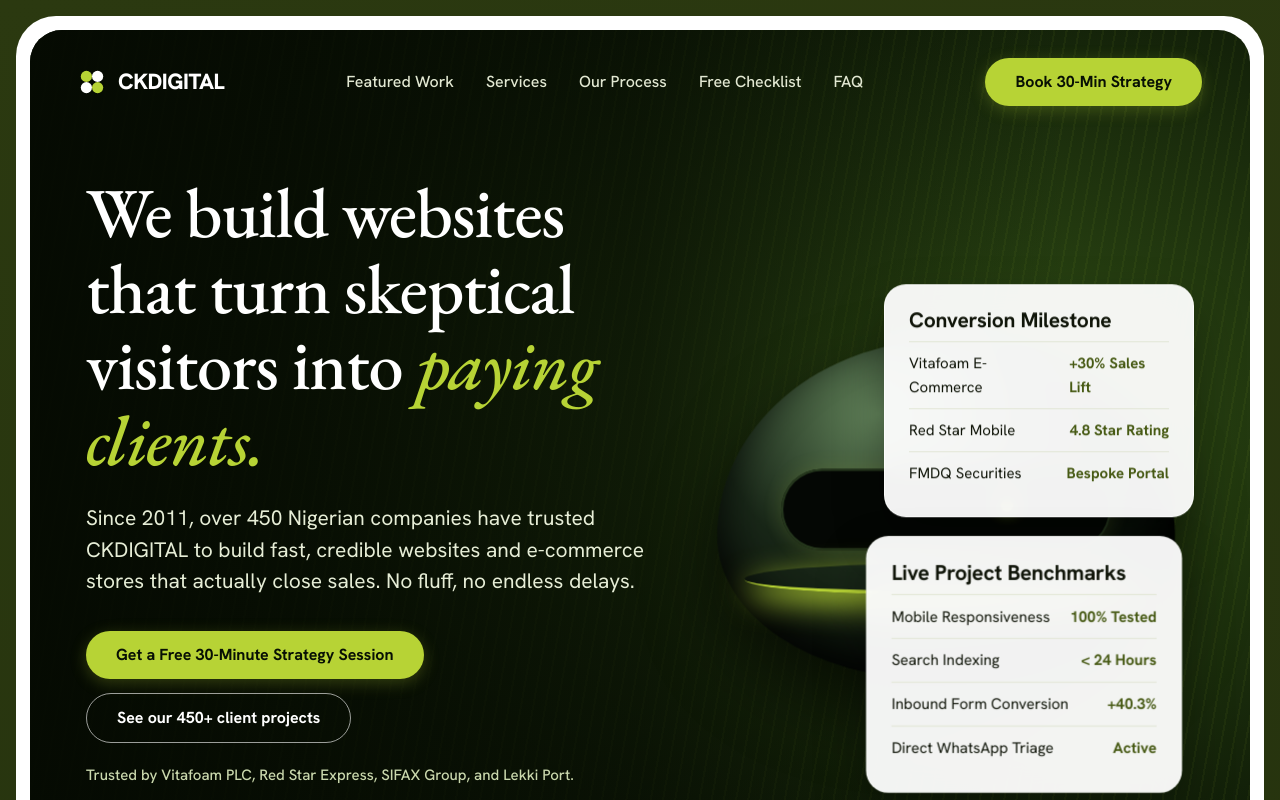
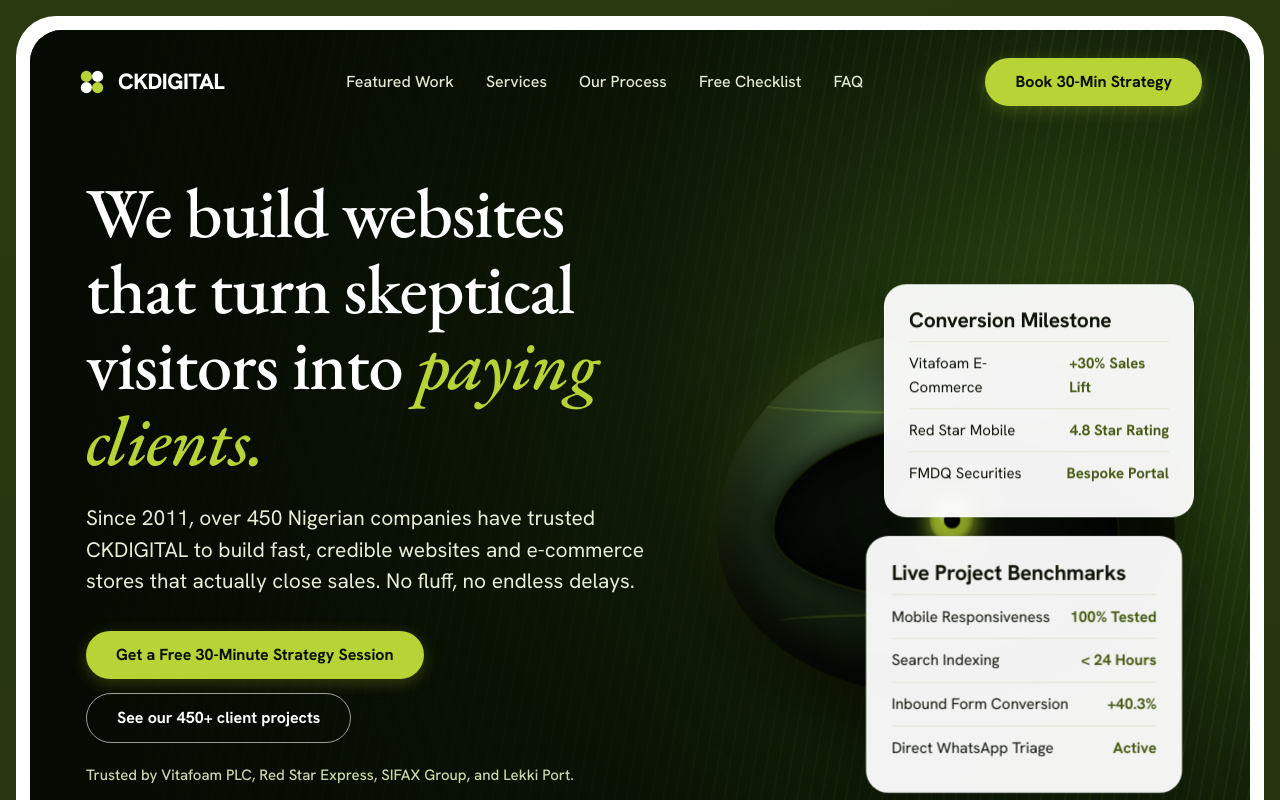
Before and after one commit to alukoisreal007-png/ckdigital-website, a plain HTML site: page index.html in a window 1280 px wide. Shown: the top 800 px of the page. Drawn offline with nearby package versions, Linux system fonts and the light colour scheme.

Commit message:
feat(orb): redesign orb as living eyeball with dark sclera and illuminated tracking pupil

```diff
--- a/index.html
+++ b/index.html
@@ -53,7 +53,16 @@
     </div>
 
     <div class="stage" aria-hidden="false">
-      <div class="orb" role="img" aria-label="CKDIGITAL Design Core Illustration"><span class="eye"></span></div>
+      <div class="orb eyeball" role="img" aria-label="CKDIGITAL Eyeball Core" id="orb-eye">
+        <div class="eyelid eyelid-top"></div>
+        <div class="sclera" id="sclera">
+          <div class="pupil eye" id="pupil">
+            <span class="pupil-core"></span>
+            <span class="glint"></span>
+          </div>
+        </div>
+        <div class="eyelid eyelid-bottom"></div>
+      </div>
 
       <div class="fc fc1">
         <h3>Conversion Milestone</h3>
--- a/main.js
+++ b/main.js
@@ -57,3 +57,55 @@
     window.location.href = "https://wa.me/" + WHATSAPP_NUMBER + "?text=" + encodeURIComponent(msg);
   });
 }
+
+// ============================================================
+// Interactive Eyeball Tracking (Dark Sclera & Illuminated Pupil)
+// ============================================================
+(function initEyeballTracking() {
+  var sclera = document.getElementById("sclera");
+  var pupil = document.getElementById("pupil");
+  var hero = document.querySelector(".hero");
+  if (!sclera || !pupil || !hero) return;
+
+  // Respect user preference for reduced motion
+  var prefersReducedMotion = window.matchMedia("(prefers-reduced-motion: reduce)");
+  if (prefersReducedMotion && prefersReducedMotion.matches) return;
+
+  var isMouseOver = false;
+  var rafId = null;
+
+  hero.addEventListener("mousemove", function (e) {
+    if (!isMouseOver) {
+      isMouseOver = true;
+      pupil.style.animation = "none";
+    }
+
+    if (rafId) cancelAnimationFrame(rafId);
+    rafId = requestAnimationFrame(function () {
+      var rect = sclera.getBoundingClientRect();
+      var centerX = rect.left + rect.width / 2;
+      var centerY = rect.top + rect.height / 2;
+
+      var dx = e.clientX - centerX;
+      var dy = e.clientY - centerY;
+      var dist = Math.sqrt(dx * dx + dy * dy);
+      var angle = Math.atan2(dy, dx);
+
+      // Travel boundaries within the dark sclera
+      var maxTravelX = (rect.width / 2) - 30;
+      var maxTravelY = (rect.height / 2) - 24;
+      var travelFactor = Math.min(dist / 380, 1);
+
+      var moveX = Math.cos(angle) * maxTravelX * travelFactor;
+      var moveY = Math.sin(angle) * maxTravelY * travelFactor;
+
+      pupil.style.transform = "translate(" + moveX.toFixed(1) + "px, " + moveY.toFixed(1) + "px)";
+    });
+  });
+
+  hero.addEventListener("mouseleave", function () {
+    isMouseOver = false;
+    pupil.style.transform = "translate(0px, 0px)";
+    pupil.style.animation = "pupilIdleGlance 8s ease-in-out infinite";
+  });
+})();
--- a/styles.css
+++ b/styles.css
@@ -237,7 +237,7 @@
   letter-spacing: 0.01em;
 }
 
-/* INTERACTIVE HERO STAGE WITH LIVING ORB */
+/* INTERACTIVE HERO STAGE WITH LIVING EYEBALL ORB */
 .stage {
   position: relative;
   min-height: 560px;
@@ -253,52 +253,129 @@
   50% { transform: translateY(10px); }
 }
 
+/* Eyeball Blink Animation */
+@keyframes eyeBlink {
+  0%, 93%, 97%, 100% {
+    transform: scaleY(1);
+  }
+  95% {
+    transform: scaleY(0.06);
+  }
+}
+
+/* Autonomous Idle Micro-Glance for Pupil */
+@keyframes pupilIdleGlance {
+  0%, 100% { transform: translate(0, 0); }
+  20% { transform: translate(14px, -6px); }
+  45% { transform: translate(-12px, 5px); }
+  70% { transform: translate(10px, 8px); }
+  85% { transform: translate(-8px, -4px); }
+}
+
+/* THE ORB CORE (Spherical Eyeball Body) */
 .orb {
   position: absolute;
   left: 2%;
-  top: 90px;
+  top: 80px;
   width: min(94%, 450px);
-  aspect-ratio: 1.35;
-  border-radius: 50% 50% 46% 46% / 58% 58% 42% 42%;
-  background: radial-gradient(circle at 35% 22%, #63845b, #192718 40%, #040804 80%);
-  box-shadow: inset 0 -20px 40px rgba(0, 0, 0, 0.8), 0 35px 70px rgba(0, 0, 0, 0.6);
+  aspect-ratio: 1.25;
+  border-radius: 50% 50% 48% 48% / 56% 56% 44% 44%;
+  background: radial-gradient(circle at 35% 24%, #49663f 0%, #1c2b18 36%, #091206 72%, #020401 100%);
+  box-shadow:
+    inset 0 -24px 50px rgba(0, 0, 0, 0.9),
+    inset 0 12px 28px rgba(183, 211, 53, 0.22),
+    0 35px 70px rgba(0, 0, 0, 0.65),
+    0 0 50px rgba(183, 211, 53, 0.12);
   z-index: 0;
   animation: floatSlow 8s ease-in-out infinite;
+  display: flex;
+  align-items: center;
+  justify-content: center;
+  overflow: hidden;
 }
 
-.orb::before {
-  content: "";
-  position: absolute;
-  left: 14%;
-  right: 14%;
-  top: 38%;
-  height: 24%;
-  border-radius: 999px;
-  background: #040704;
-  box-shadow: inset 0 0 0 2px #26381e, 0 0 20px rgba(183, 211, 53, 0.15);
+/* SCLERA: The dark contoured eye space on the orb */
+.sclera {
+  position: relative;
+  width: 76%;
+  height: 48%;
+  border-radius: 50% 50% 50% 50% / 60% 60% 40% 40%;
+  background: radial-gradient(ellipse at 50% 50%, #0d170c 0%, #050a04 60%, #010301 100%);
+  box-shadow:
+    inset 0 0 25px rgba(0, 0, 0, 0.98),
+    inset 0 0 0 2px rgba(183, 211, 53, 0.28),
+    0 0 24px rgba(0, 0, 0, 0.85);
+  display: flex;
+  align-items: center;
+  justify-content: center;
+  overflow: hidden;
+  transform-origin: center center;
+  animation: eyeBlink 6s ease-in-out infinite;
 }
 
-.orb::after {
-  content: "";
+/* Subtle orbital lid creases */
+.eyelid {
   position: absolute;
-  left: 6%;
-  right: 6%;
-  top: 66%;
-  border-bottom: 4px solid var(--lime);
+  pointer-events: none;
+  z-index: 2;
+}
+.eyelid-top {
+  top: 18%;
+  width: 80%;
+  height: 18px;
+  border-bottom: 2px solid rgba(183, 211, 53, 0.32);
   border-radius: 50%;
-  height: 8%;
-  box-shadow: 0 10px 30px var(--lime);
+  filter: drop-shadow(0 2px 6px rgba(183, 211, 53, 0.2));
+}
+.eyelid-bottom {
+  bottom: 18%;
+  width: 74%;
+  height: 16px;
+  border-top: 2px solid rgba(183, 211, 53, 0.22);
+  border-radius: 50%;
+  filter: drop-shadow(0 -2px 6px rgba(183, 211, 53, 0.15));
 }
 
-.eye {
+/* PUPIL: The vibrant illuminated dot on the dark sclera */
+.pupil, .eye {
+  position: relative;
+  width: 44px;
+  height: 44px;
+  border-radius: 50%;
+  background: radial-gradient(circle at 35% 35%, #ffffff 0%, var(--lime-bright) 24%, var(--lime) 60%, #466512 90%);
+  box-shadow:
+    0 0 20px var(--lime-bright),
+    0 0 45px var(--lime-glow),
+    inset 0 0 6px rgba(0, 0, 0, 0.45);
+  display: flex;
+  align-items: center;
+  justify-content: center;
+  cursor: pointer;
+  animation: pupilIdleGlance 8s ease-in-out infinite;
+  transition: transform 0.12s cubic-bezier(0.2, 0.8, 0.4, 1);
+  will-change: transform;
+}
+
+/* Inner deep void pupil core */
+.pupil-core {
   position: absolute;
-  left: 62%;
-  top: 47%;
-  width: 12px;
-  height: 12px;
+  width: 16px;
+  height: 16px;
   border-radius: 50%;
-  background: var(--lime-bright);
-  box-shadow: 0 0 16px var(--lime-bright);
+  background: #020401;
+  box-shadow: inset 0 0 4px rgba(0, 0, 0, 0.9);
+}
+
+/* Specular corneal reflection catchlight */
+.glint {
+  position: absolute;
+  width: 6px;
+  height: 6px;
+  border-radius: 50%;
+  background: #ffffff;
+  top: 18%;
+  left: 24%;
+  box-shadow: 0 0 4px #ffffff;
 }
 
 .fc {
@@ -756,6 +833,15 @@
     pointer-events: none;
   }
 
+  .pupil, .eye {
+    width: 36px;
+    height: 36px;
+  }
+  .pupil-core {
+    width: 13px;
+    height: 13px;
+  }
+
   .fc {
     position: relative;
     width: 100% !important;
@@ -814,5 +900,5 @@
 
 @media (prefers-reduced-motion: reduce) {
   html { scroll-behavior: auto; }
-  .orb, .fc1, .fc2 { animation: none; }
+  .orb, .fc1, .fc2, .sclera, .pupil { animation: none; }
 }
```
